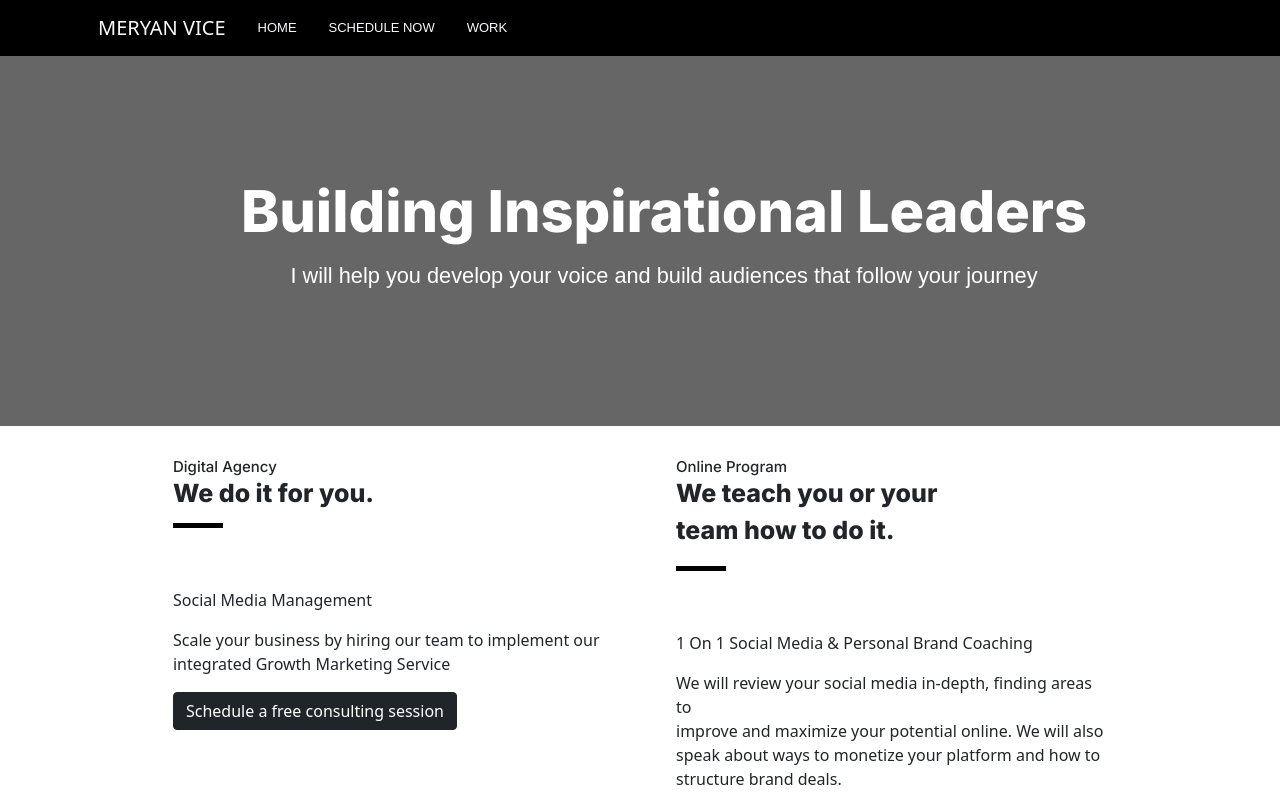
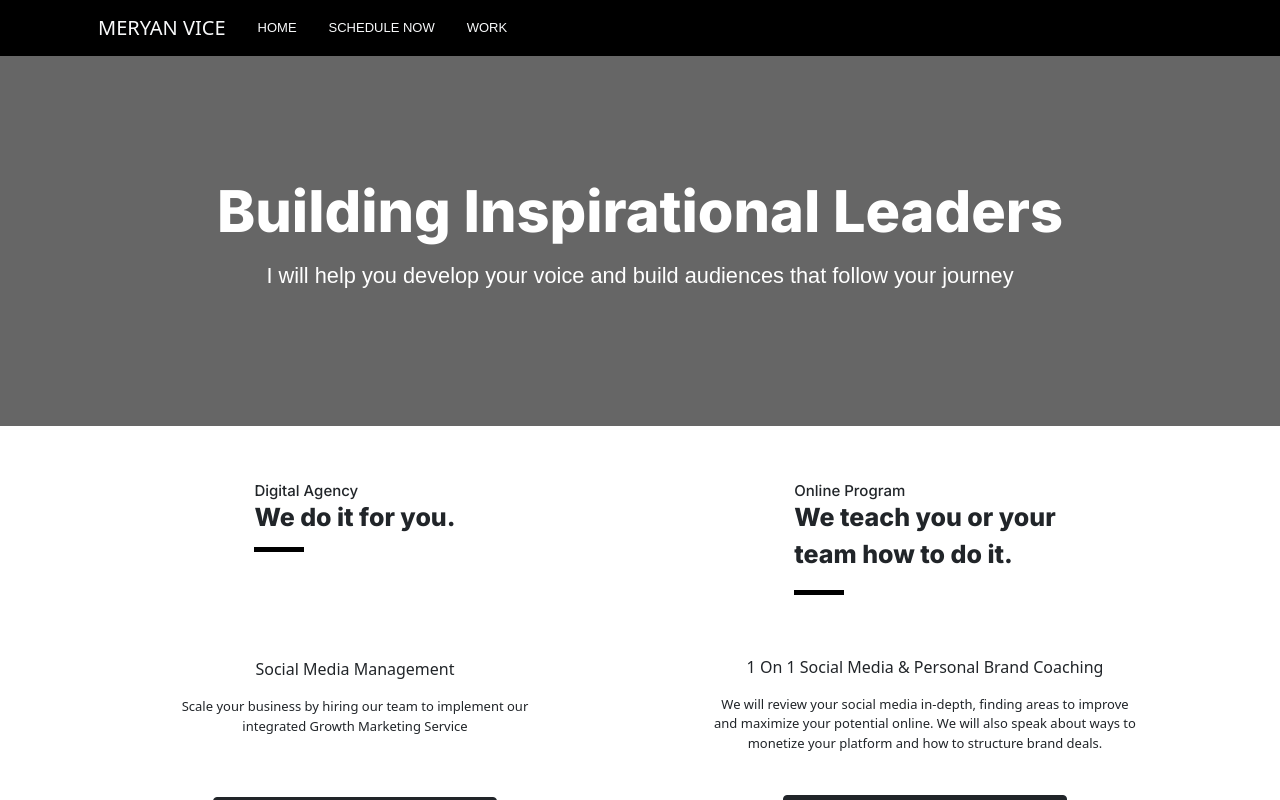
Before and after one commit to gwolf97/vice-project, a React (Create React App) app: page / in a window 1280 px wide. Built offline with nearby package versions, Linux system fonts and the light colour scheme.

Commit message:
Section two

```diff
--- a/src/components/Hero.jsx
+++ b/src/components/Hero.jsx
@@ -4,11 +4,11 @@ const Hero = () => {
   return (
 <>
 <section className="col-lg-12 col-md-12 col-sm-12 container-fluid text-center" style={{width:"110vw"}}>
-            <div className="container-fluid" style={{backgroundColor: "rgba(0, 0, 0, 0.6)", width:"110vw", height:"370px"}}>
+            <div className="container-fluid" style={{backgroundColor: "rgba(0, 0, 0, 0.6)", width:"100vw", height:"370px"}}>
               <div className="d-flex justify-content-center align-items-center h-100">
                 <div className="text-white">
-                  <h1 className="mb-3" style={{fontFamily:"Inter", fontWeight:"800", fontSize:"4.5vw"}}>Building Inspirational Leaders</h1>
-                  <h4 className="mb-3" style={{fontFamily:"Arial", fontSize:"1.7vw"}}>I will help you develop your voice and build audiences that follow your journey</h4>
+                  <h1 className="mb-3" style={{fontFamily:"Inter", fontWeight:"800", fontSize:"max(4.5vw, min(30px))"}}>Building Inspirational Leaders</h1>
+                  <h4 className="mb-3" style={{fontFamily:"Arial", fontSize:"max(1.7vw, min(12px))"}}>I will help you develop your voice and build audiences that follow your journey</h4>
                 </div>
               </div>
             </div>
--- a/src/components/SectionOne.jsx
+++ b/src/components/SectionOne.jsx
@@ -4,50 +4,54 @@ import {Container, Row, Col, Button} from "react-bootstrap"
 const SectionOne = () => {
   return (
         <>
-            <Col xs={12} md={6}>
+            <Col className='my-4 justify-content-center' xs={12} lg={6}>
                 <Container>
                     <Row>
                         <Col>
-                            <div className="section-1-container-top-left">
+                            <div className="section-1-container-top-left d-flex flex-column align-items-center">
+                                <div>
                                 <p className="section-1-text-1">Digital Agency</p>
                                 <p className="section-1-text-2">We do it for you.</p>
                                 <div className="line1"></div>
+                                </div>
                             </div>
                         </Col>
                     </Row>
                     <Row>
                         <Col>
-                            <div className="section-1-container-btm-left">
-                                <p className="section-1-text-3">Social Media Management</p>
-                                <p className="section-1-text-4">
+                            <div className="section-1-container-btm-left text-center">
+                                <p className="section-1-text-3 w-100">Social Media Management</p>
+                                <p className="section-1-text-4 w-100">
                                     Scale your business by hiring our team to implement our<br/>
                                     integrated Growth Marketing Service
                                 </p>
-                                <Button variant="dark">Schedule a free consulting session</Button>
+                                <Button className="schedule-btn-1" variant="dark">Schedule a free consulting session</Button>
                             </div>
                         </Col>
                     </Row>
                 </Container>
             </Col>
-            <Col xs={12} md={6}>
+            <Col className="my-4" xs={12} lg={6} >
                 <Container>
                     <Row>
                         <Col>
-                            <div className="section-1-container-top-right">
+                            <div className="section-1-container-top-right w-100 d-flex flex-column align-items-center">
+                                <div>
                                 <p className="section-1-text-1">Online Program</p>
                                 <p className="section-1-text-2">We teach you or your <br/>team how to do it.</p>
                                 <div className="line2"></div>
+                                </div>
                             </div>
                         </Col>
                     </Row>
                     <Row>
                         <Col>
-                            <div className="section-1-container-btm-right">
-                                <p className="section-1-text-3">1 On 1 Social Media & Personal Brand Coaching</p>
-                                <p className="section-1-text-4">
-                                    We will review your social media in-depth, finding areas to <br/>improve and maximize your potential online. We will also <br/>speak about ways to monetize your platform and how to <br/>structure brand deals.
+                            <div className="section-1-container-btm-right text-center">
+                                <p className="section-1-text-3 w-100">1 On 1 Social Media & Personal Brand Coaching</p>
+                                <p className="section-1-text-4 w-100">
+                                    We will review your social media in-depth, finding areas to improve and maximize your potential online. We will also speak about ways to monetize your platform and how to structure brand deals.
                                 </p>
-                                <Button variant="dark">Schedule a free consulting session</Button>
+                                <Button className="schedule-btn-2" variant="dark">Schedule a free consulting session</Button>
                             </div>
                         </Col>
                     </Row>
--- /dev/null
+++ b/src/components/SectionTwo.jsx
@@ -0,0 +1,37 @@
+import React from 'react'
+import {Col, Row, Container, Button} from "react-bootstrap"
+
+const SectionTwo = () => {
+  return (
+    <>
+    <Col className='section-2-background d-flex justify-content-center align-items-center' xs={12} sm={5} lg={4} fluid style={{height:"50vw"}}>
+        <Container>
+            <Row>
+                <Col>
+                    <div>
+                        <h3 style={{fontSize:"max(2.5vw, min(20px))"}} className=" text-center text-light">Become a Successful Female Entrepreneur</h3>
+                    </div>
+                </Col>
+            </Row>
+        </Container>
+    </Col>
+    <Col className='section-2-background-2 d-flex bg-dark justify-content-center align-items-center m-auto' xs={12} sm={7} lg={8} fluid style={{height:"50vw"}} >
+        <Container >
+            <Row>
+                <Col>
+                    <div className="section-1-container-btm-right text-center text-light">
+                        <p className="section-1-text-3 w-100">Free course for latinas</p>
+                        <p className="section-1-text-4 w-100">
+                        An 8-week beginner-friendly course for latin girls that will help you learn the fundamentals to start working online or grow their business through coaching, problem-solving and community activity.
+                        </p>
+                        <Button className="Apply-btn" variant="dark btn">Apply</Button>
+                    </div>
+                </Col>
+            </Row>
+        </Container>
+    </Col>
+</>
+  )
+}
+
+export default SectionTwo
--- a/src/index.css
+++ b/src/index.css
@@ -68,3 +68,50 @@ main{
   margin-top: 10px;
   margin-bottom: 60px;
 }
+
+
+.section-1-text-4{
+  font-size: 13px;
+  max-width: 85%;
+  min-height: 100px;
+
+  margin: auto;
+
+}
+
+.section-1-container-btm-left{
+  padding-top: 45px;
+}
+
+.schedule-btn-1{
+  margin-bottom:20px;
+}
+
+.schedule-btn-2{
+    margin-bottom:20px;
+}
+
+.section-2-background{
+  background-image: url("../public/images/meryan.jpg");
+  background-position: center;
+  background-size: cover;
+  background-repeat: no-repeat;
+}
+
+@media (min-width: 0px) and (max-width: 575.98px) {
+  .section-2-background{
+    min-height: 120vw;
+  }
+  .section-2-background-2{
+    min-height: 70vw;
+  }
+  .schedule-btn-2{
+    margin-bottom: 40px;
+  }
+}
+
+@media (min-width: 0px) and (max-width: 991.98px) {
+  .section-1-container-top-left {
+    margin-bottom: -50px;
+  }
+}
--- a/src/screens/HomeScreen.jsx
+++ b/src/screens/HomeScreen.jsx
@@ -2,6 +2,7 @@ import React from 'react'
 import Hero from '../components/Hero'
 import SectionOne from '../components/SectionOne'
 import {Row, Col} from "react-bootstrap"
+import SectionTwo from '../components/SectionTwo'
 
 const HomeScreen = () => {
   return (
@@ -14,6 +15,9 @@ const HomeScreen = () => {
     <Row  className="justify-content-md-center">
          <SectionOne/>
     </Row>
+    <Row className="vw-100">
+        <SectionTwo/>
+    </Row>
     </>
   )
 }
```
Also changed, not shown: public/images/meryan.jpg (added).
